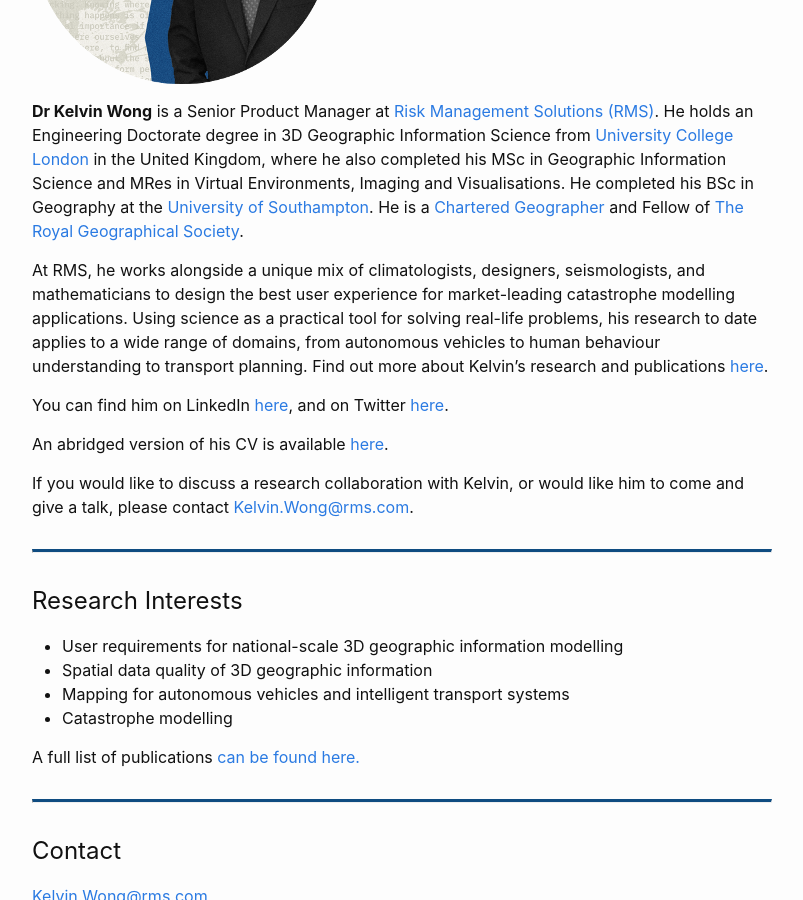
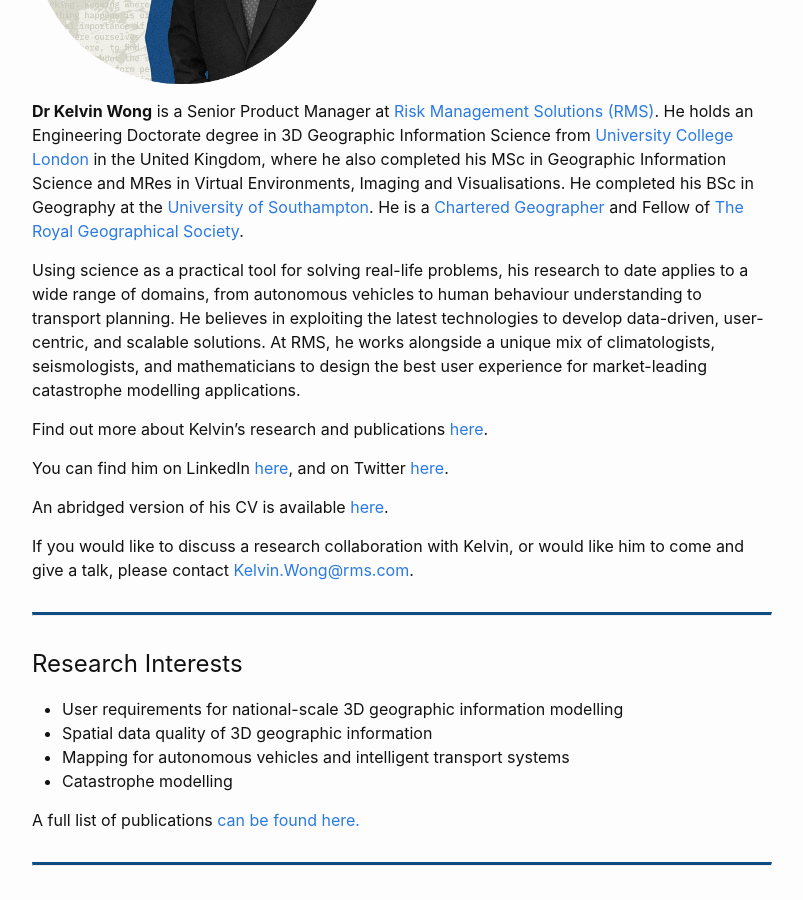
Before and after one commit to kel196/kel196.github.io, a Jekyll site: the page built from index.md, in a window 1280 px wide and 900 px high, scrolled down 415 px. Shown: the whole window, without its empty margins (238-1041 px from the left). Built offline with Jekyll 4.4.1, drawn with Linux system fonts in a browser that asks for light colours; our own code applies the rules of GitHub Pages for plain Markdown files.

Commit message:
Update index.md

```diff
--- a/index.md
+++ b/index.md
@@ -7,7 +7,9 @@
 
 **Dr Kelvin Wong** is a Senior Product Manager at [Risk Management Solutions (RMS)](https://www.rms.com/). He holds an Engineering Doctorate degree in 3D Geographic Information Science from [University College London](https://www.ucl.ac.uk/) in the United Kingdom, where he also completed his MSc in Geographic Information Science and MRes in Virtual Environments, Imaging and Visualisations. He completed his BSc in Geography at the [University of Southampton](https://www.southampton.ac.uk/). He is a [Chartered Geographer](https://www.rgs.org/professionals/chartered-geographer/) and Fellow of [The Royal Geographical Society](https://www.rgs.org/).
 
-At RMS, he works alongside a unique mix of climatologists, designers, seismologists, and mathematicians to design the best user experience for market-leading catastrophe modelling applications. Using science as a practical tool for solving real-life problems, his research to date applies to a wide range of domains, from autonomous vehicles to human behaviour understanding to transport planning. Find out more about Kelvin's research and publications [here](#publications).
+Using science as a practical tool for solving real-life problems, his research to date applies to a wide range of domains, from autonomous vehicles to human behaviour understanding to transport planning. He believes in exploiting the latest technologies to develop data-driven, user-centric, and scalable solutions. At RMS, he works alongside a unique mix of climatologists, seismologists, and mathematicians to design the best user experience for market-leading catastrophe modelling applications.
+
+Find out more about Kelvin's research and publications [here](#publications).
 
 You can find him on LinkedIn [here](https://www.linkedin.com/in/wongkelvin), and on Twitter [here](https://twitter.com/kel_196).
 
```
